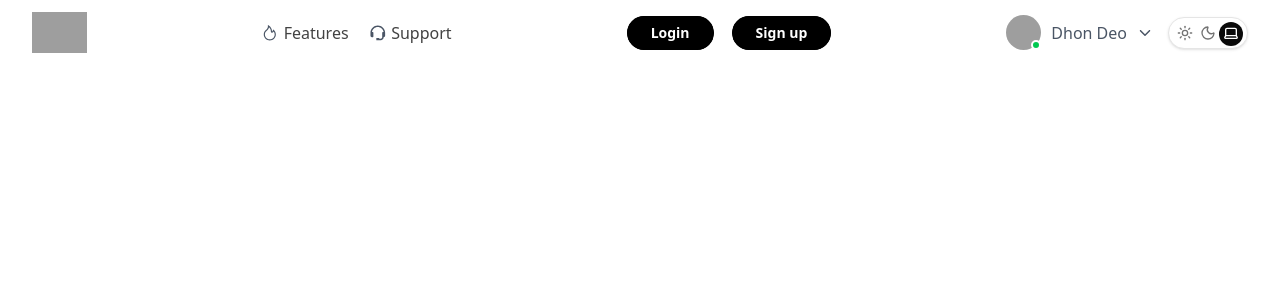
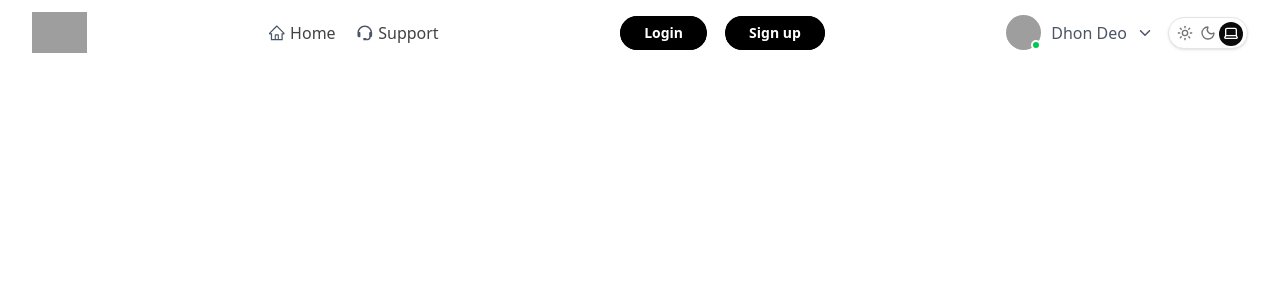
Before and after one commit to sehabahmed/signal-frame-client, a Next.js app: page / in a window 1280 px wide. Shown: the top 300 px of the page. Built offline with nearby package versions, Linux system fonts and the light colour scheme; grey boxes are pictures that could not be loaded.

Commit message:
update (navbar): linked routes to the menubar

```diff
--- a/src/components/ui/navbar.tsx
+++ b/src/components/ui/navbar.tsx
@@ -4,7 +4,7 @@ import { IoIosArrowDown, IoIosArrowUp } from "react-icons/io";
 import { TbLogout2 } from "react-icons/tb";
 import { CiMenuFries } from "react-icons/ci";
 import { MdOutlineKeyboardArrowRight } from "react-icons/md";
-import { AiOutlineFire } from "react-icons/ai";
+import { AiOutlineHome } from "react-icons/ai";
 import { BiSupport } from "react-icons/bi";
 import { FiUser } from "react-icons/fi";
 import { IoSettingsOutline } from "react-icons/io5";
@@ -13,6 +13,7 @@ import { Laptop, Moon, Sun } from "lucide-react";
 import Image from "next/image";
 import { MorphyButtonLeft } from "./morphy-button-left";
 import { MorphyButtonRight } from "./morphy-button-right";
+import Link from "next/link";
 
 const Navbar = () => {
   const [accountMenuOpen, setAccountMenuOpen] = useState(false);
@@ -34,10 +35,12 @@ const Navbar = () => {
 
         {/* nav links */}
         <ul className="items-center gap-5 text-[1rem] text-[#424242] md:flex hidden">
-          <li className="flex items-center dark:text-[#abc2d3] hover:text-[#3B9DF8] group gap-[5px] cursor-pointer">
-            <AiOutlineFire className="text-[1.1rem] group-hover:text-[#3B9DF8] dark:text-[#abc2d3] text-gray-600" />
-            Features
-          </li>
+          <Link href="/">
+            <li className="flex items-center dark:text-[#abc2d3] hover:text-[#3B9DF8] group gap-[5px] cursor-pointer">
+              <AiOutlineHome className="text-[1.1rem] group-hover:text-[#3B9DF8] dark:text-[#abc2d3] text-gray-600" />
+              Home
+            </li>
+          </Link>
           <li className="flex items-center dark:text-[#abc2d3] hover:text-[#3B9DF8] group gap-[5px] cursor-pointer">
             <BiSupport className="text-[1.1rem] group-hover:text-[#3B9DF8] dark:text-[#abc2d3] text-gray-600" />
             Support
@@ -207,7 +210,7 @@ const Navbar = () => {
             </div>
 
             <li className="hover:text-[#3B9DF8] dark:text-[#abc2d3] transition-all duration-500 cursor-poin ter capitalize">
-              Features
+              Home
             </li>
             <li className="hover:text-[#3B9DF8] dark:text-[#abc2d3] transition-all duration-500 cursor-pointer capitalize">
               Support
```
